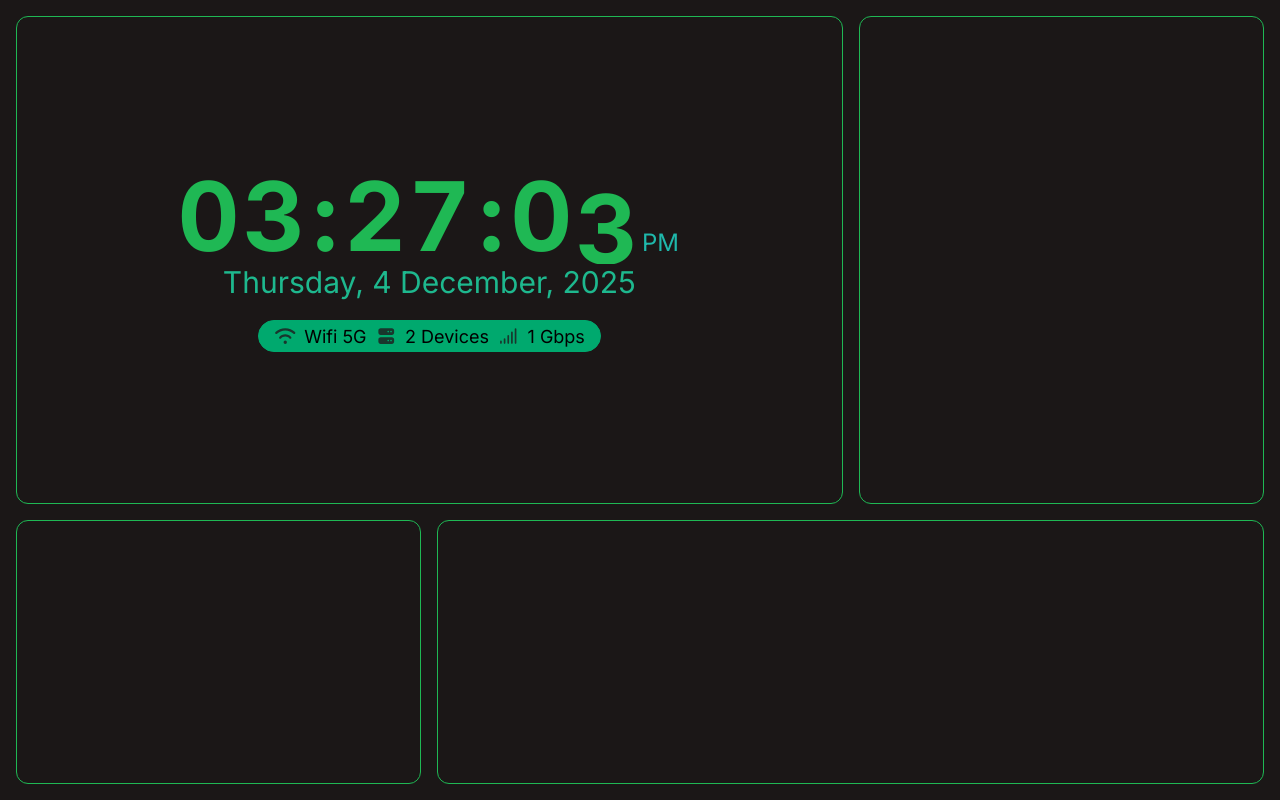
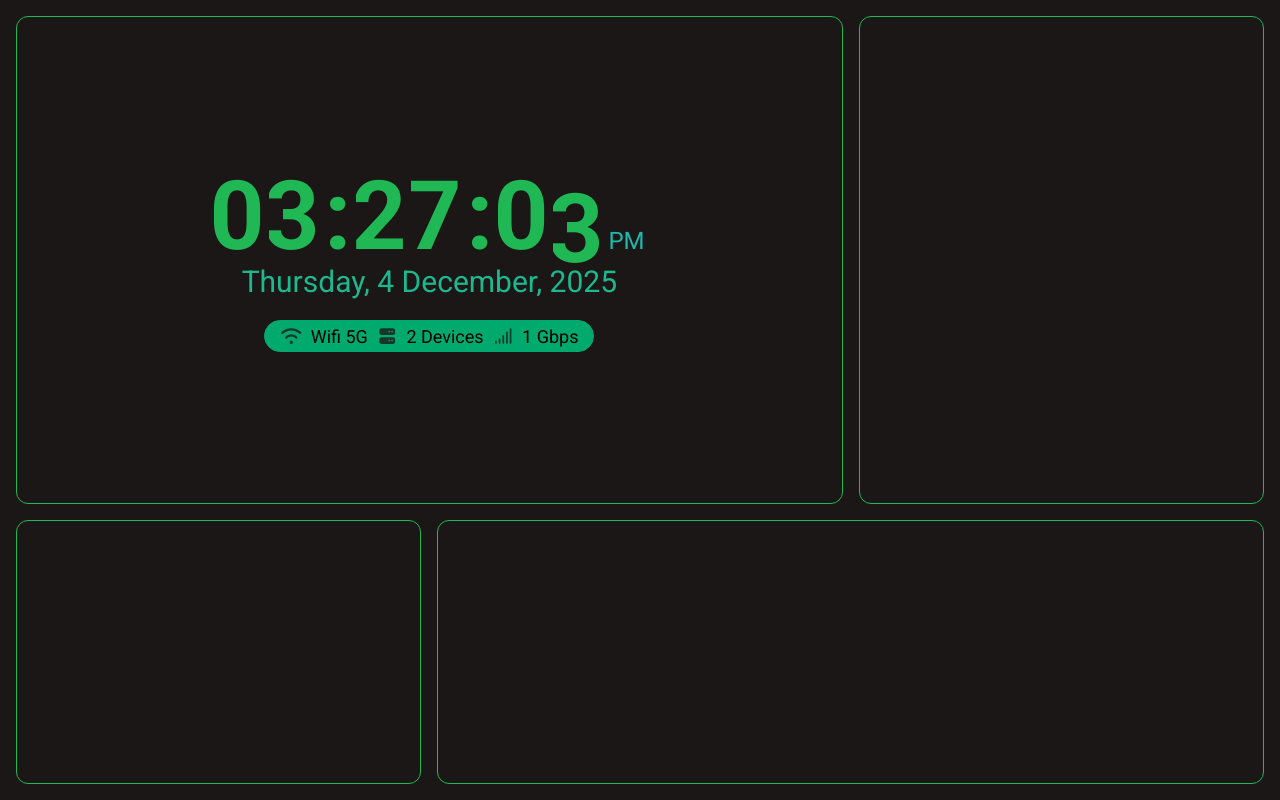
Before and after one commit to syednizamudeen/home-lab-raspberrypi, a React (Vite) app in the folder web/my-home-clock/: page / in a window 1280 px wide. Built offline with nearby package versions, Linux system fonts and the light colour scheme.

Commit message:
feat: update font family to Roboto in CSS and Tailwind configuration

```diff
--- a/web/my-home-clock/src/index.css
+++ b/web/my-home-clock/src/index.css
@@ -1,5 +1,6 @@
+@import url('https://fonts.googleapis.com/css2?family=Roboto:wght@400;700&display=swap');
 html, body {
-  font-family: 'Inter', ui-sans-serif, system-ui, sans-serif;
+  font-family: 'Roboto', ui-sans-serif, system-ui, sans-serif;
 }
 @import "tailwindcss";
 @plugin "daisyui" {
--- a/web/my-home-clock/tailwind.config.js
+++ b/web/my-home-clock/tailwind.config.js
@@ -5,6 +5,10 @@ export default {
     "./src/**/*.{js,ts,jsx,tsx}",
   ],
   theme: {
-    extend: {},
+    extend: {
+      fontFamily: {
+        sans: ['Roboto', 'ui-sans-serif', 'system-ui', 'sans-serif'],
+      },
+    },
   },
 };
```
